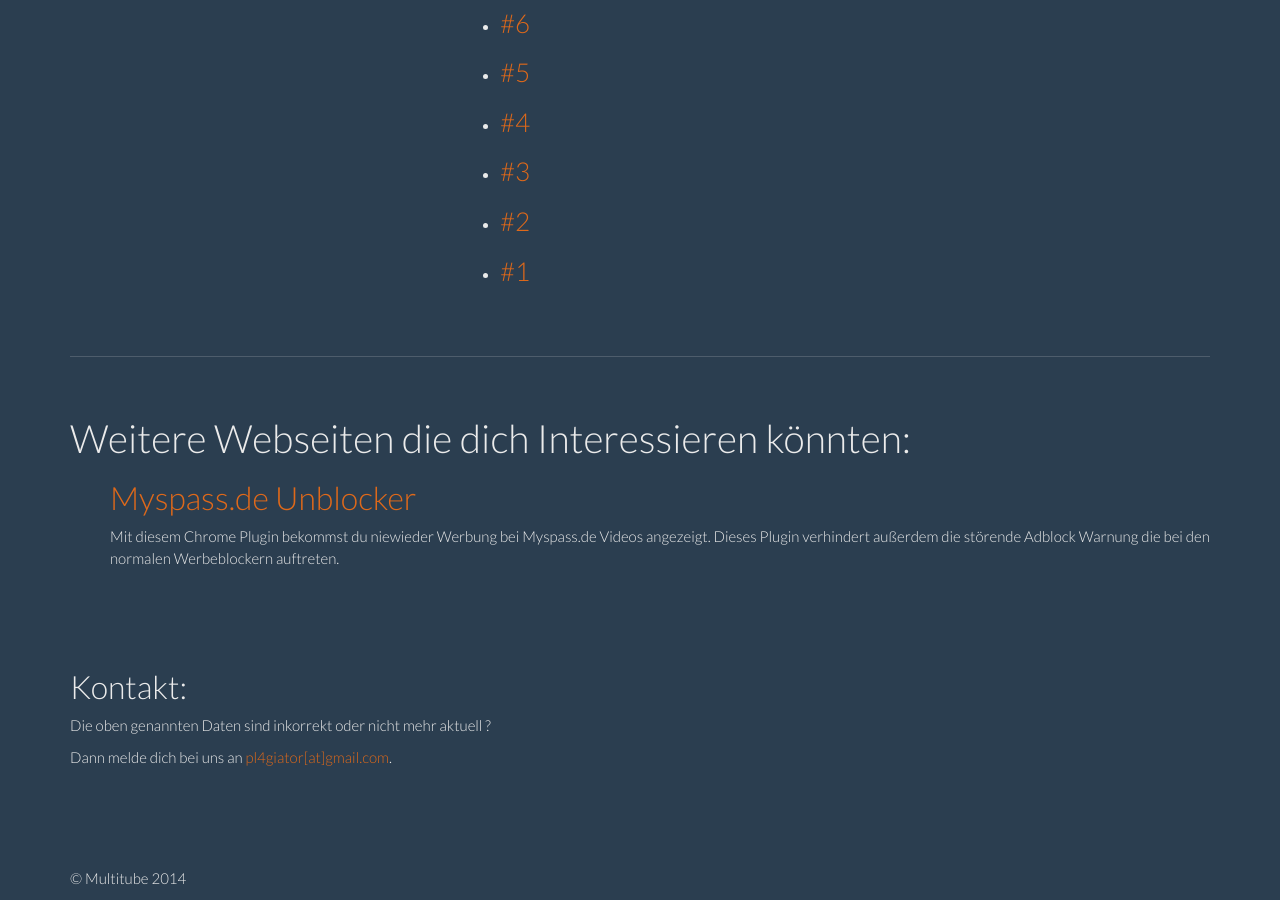
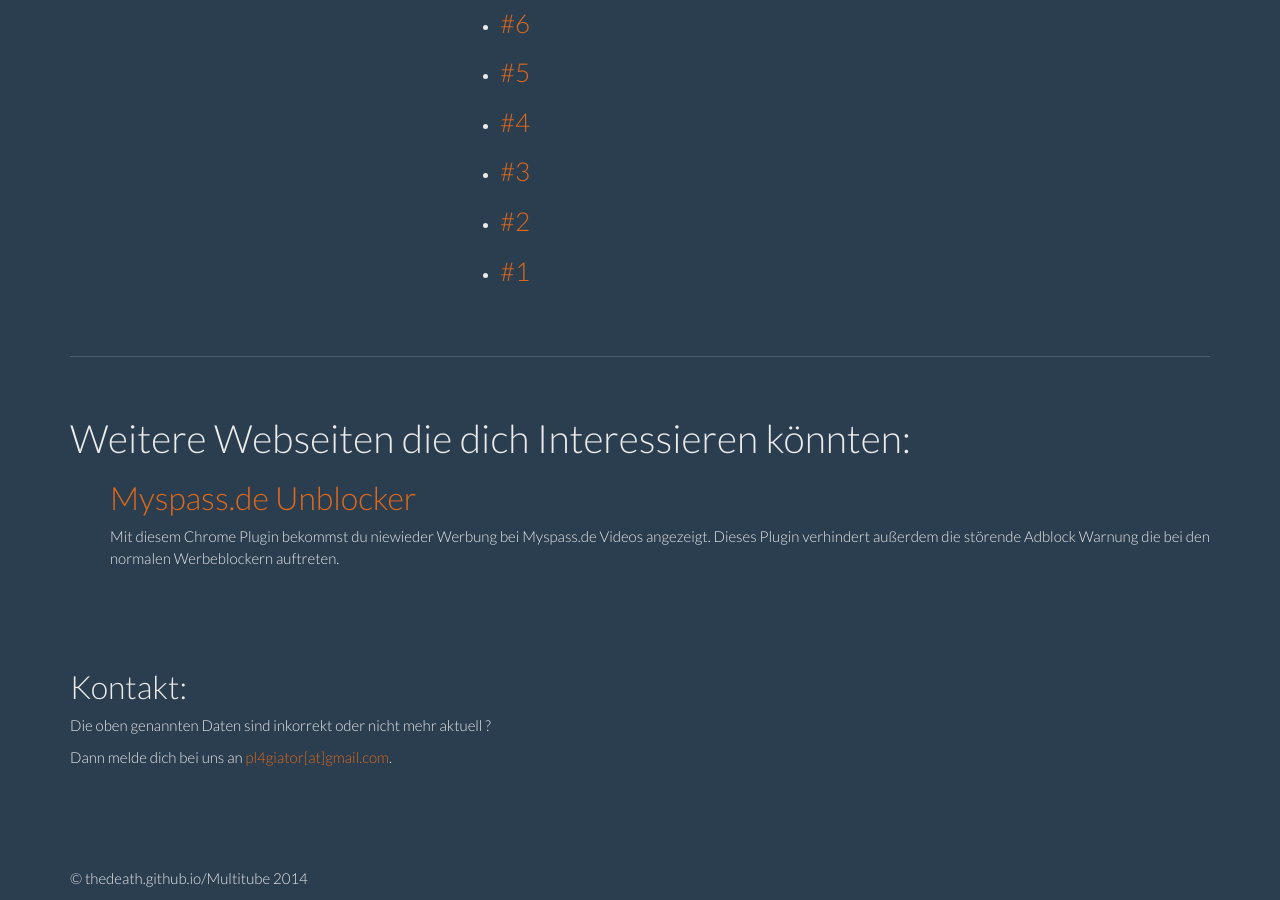
Before and after one commit to swimmesberger/Varo, a Jekyll site: the page built from index.html, in a window 1280 px wide and 900 px high, scrolled down 6423 px. Built offline with Jekyll 4.4.1, drawn with Linux system fonts in a browser that asks for light colours; nearby versions of some CDN libraries; some of the changed lines change nothing that is shown.

Commit message:
Fixed footer

```diff
--- a/_config.yml
+++ b/_config.yml
@@ -1,10 +1,4 @@
 google_analytics_id: Test
-
-impressum:
-  name: Simon Wimmesberger
-  street: Etnischberg 2
-  city: A-4714, Meggenhofen
-  country: Österreich
 
 include:
   - .htaccess
@@ -12,4 +6,4 @@ include:
 timezone: Europe/Vienna
 
 footer:
-  name: Multitube
+  name: thedeath.github.io/Multitube
```
